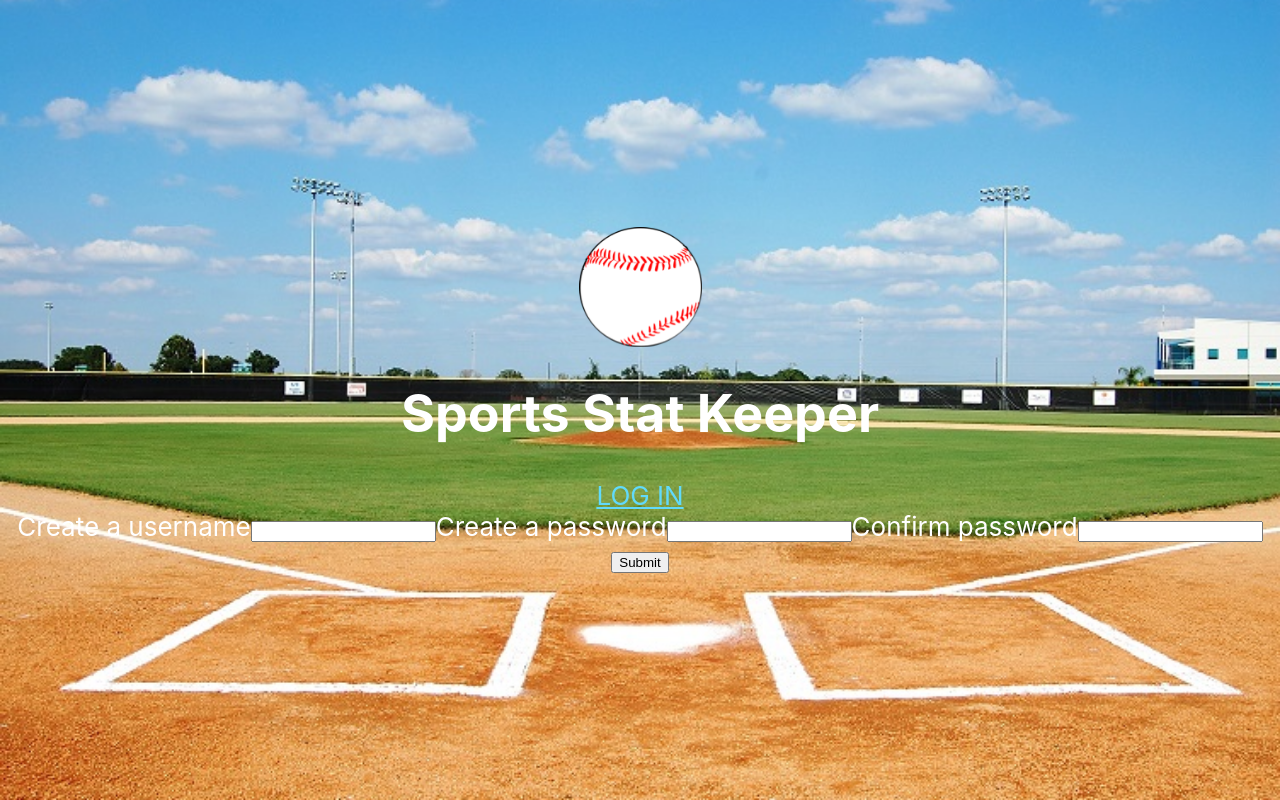
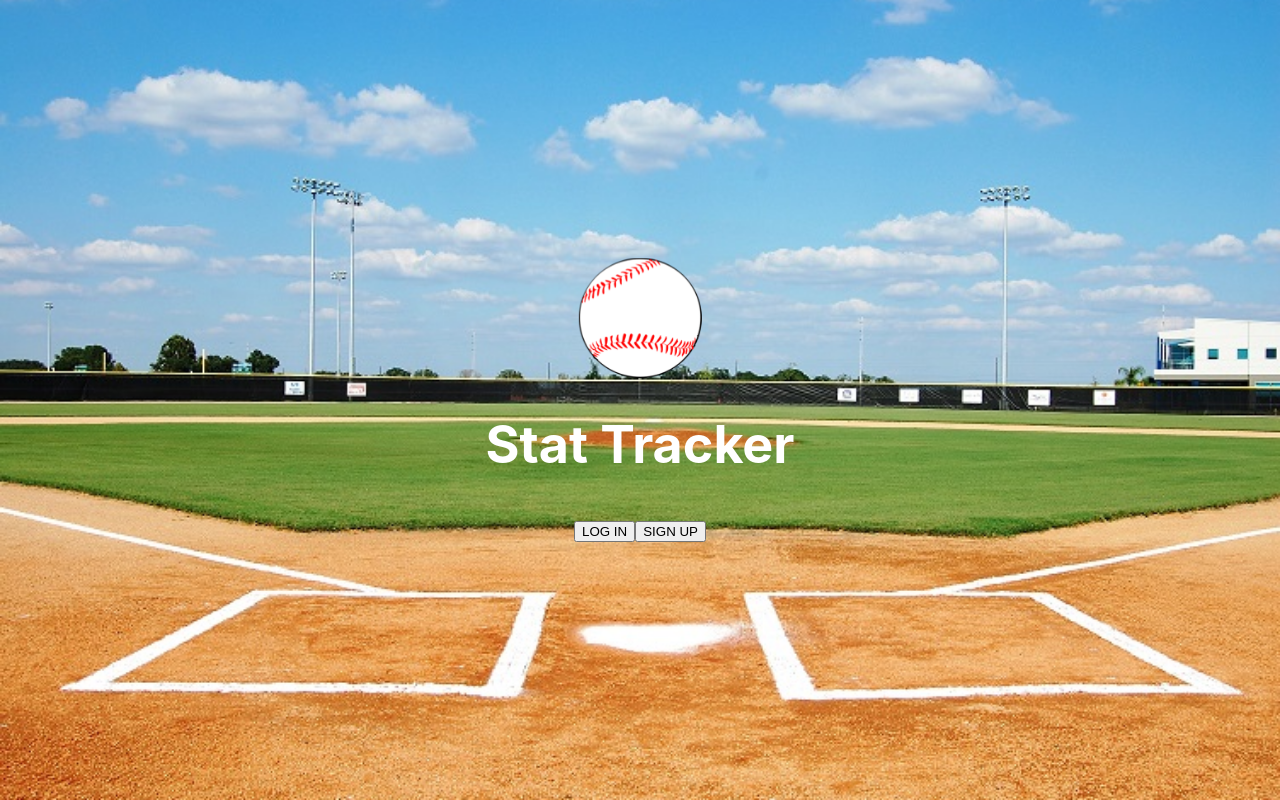
Before and after one commit to JinseiNai/Baseball-Stat-Keeper, a React (Create React App) app in the folder stat-app/: page / in a window 1280 px wide. Built offline with nearby package versions, Linux system fonts and the light colour scheme.

Commit message:
working on showing different components on click

```diff
--- a/stat-app/src/App.js
+++ b/stat-app/src/App.js
@@ -1,28 +1,20 @@
 import React from 'react';
-import logo from './images/baseball.png';
+import FrontPage from './front-page';
 import './App.css';
-import SignupForm from './signup-form';
 
-function App() {
-  return (
-    <div className="App">
-      <header className="App-header">
-        <img src={logo} className="App-logo" alt="logo" />
-        <h1>
-          Sports Stat Keeper
-        </h1>
-        <a
-          className="App-link"
-          href="https://reactjs.org"
-          target="_blank"
-          rel="noopener noreferrer"
-        >
-          LOG IN
-        </a>
-        <SignupForm />
-      </header>
-    </div>
-  );
+class App extends React.Component {
+  constructor(props) {
+    super(props);
+    this.state = {
+      isLoggedIn: false
+    }
+  }
+
+  render() {
+    return (
+      <FrontPage />
+    );
+  }
 }
 
 export default App;
--- /dev/null
+++ b/stat-app/src/front-page.js
@@ -0,0 +1,46 @@
+import React from 'react';
+import logo from './images/baseball.png';
+import LoginButtons from './login-buttons';
+
+class FrontPage extends React.Component {
+    constructor(props) {
+        super(props);
+        this.state = {
+            isBtnClicked: false
+        }
+    }
+
+    componentWillUnmount() {
+        let btn = document.getElementById('content');
+        btn.innerHTML='';
+    }
+
+    handleClick() {
+        this.setState({
+            isBtnClicked: true
+        })
+        console.log('btn is clicked');
+    }
+
+    render() {
+        if (this.state.isBtnClicked) {
+            this.componentWillUnmount();
+        }
+
+        return (
+            <div className="App">
+                <header className="App-header">
+                    <img src={logo} className="App-logo" alt="logo" />
+                    <h1>
+                        Stat Tracker
+                    </h1>
+                    <div id="content">
+                        <LoginButtons onClick={this.handleClick.bind(this)}/>
+                    </div>
+                </header>
+            </div>
+        );
+    }
+}
+
+export default FrontPage;
--- /dev/null
+++ b/stat-app/src/login-buttons.js
@@ -0,0 +1,14 @@
+import React from 'react';
+
+class LoginButtons extends React.Component {
+    render() {
+        return (
+            <div className="loginControl">
+                <button className="loginBtn">LOG IN</button>
+                <button className="signupBtn">SIGN UP</button>
+            </div>
+        );
+    }
+}
+
+export default LoginButtons;
--- a/stat-app/src/login-form.js
+++ b/stat-app/src/login-form.js
@@ -41,7 +41,7 @@ class LoginForm extends React.Component {
 
     render() {
         return (
-            <form id="loginForm">
+            <fieldset id="loginForm">
                 <label>
                     Username:
                     <input type="text" value={this.state.username} onChange={this.handleChangeUsername.bind(this)} />
@@ -51,7 +51,7 @@ class LoginForm extends React.Component {
                     <input type="password" value={this.state.password} onChange={this.handleChangePassword.bind(this)} />
                 </label>
                 <input type="submit" value="Submit" onClick={this.handleSubmit.bind(this)} />
-            </form>
+            </fieldset>
         );
     }
 }
--- a/stat-app/src/signup-form.js
+++ b/stat-app/src/signup-form.js
@@ -52,7 +52,7 @@ class SignupForm extends React.Component {
 
     render() {
         return (
-            <form id="signupForm">
+            <fieldset id="signupForm">
                 <label>
                     Create a username
                     <input type="text" value={this.state.username} onChange={this.handleChangeUsername.bind(this)} />
@@ -66,7 +66,7 @@ class SignupForm extends React.Component {
                     <input type="password" value={this.state.confirmPassword} onChange={this.handleChangeConfirmPassword.bind(this)} />
                 </label>
                 <input type="submit" value="Submit" onClick={this.handleSubmit.bind(this)} />
-            </form>
+            </fieldset>
         );
     }
 }
```
